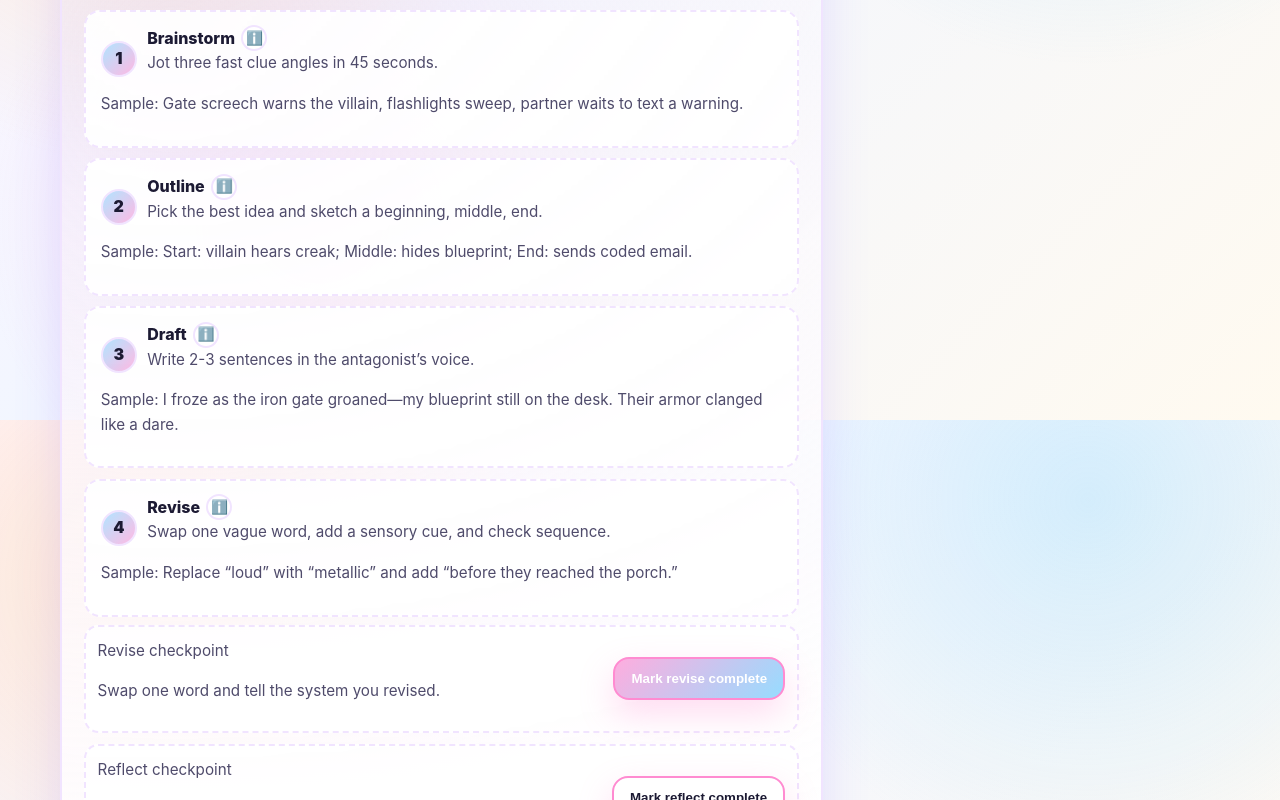
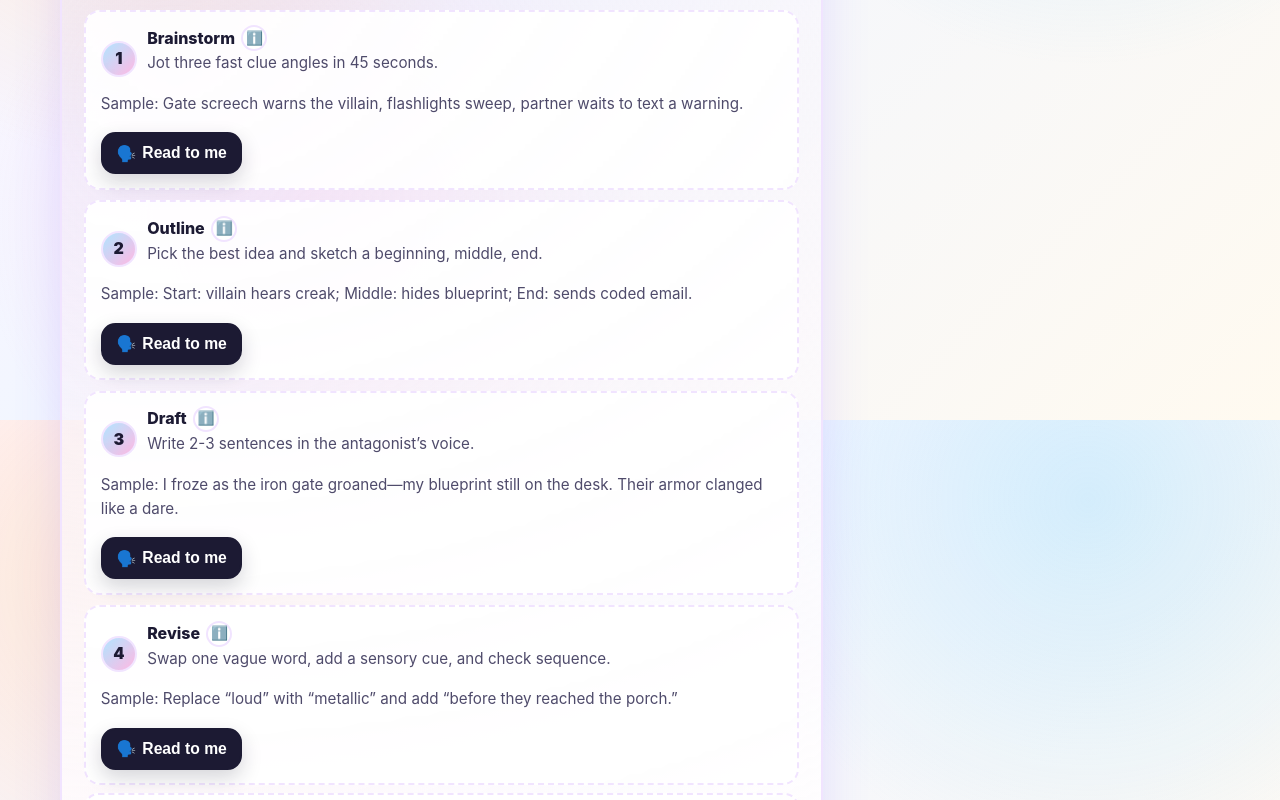
Before and after one commit to Omoluabi1003/Keyville, a Next.js app: page /experience in a window 1280 px wide. Shown: the part 2780-3580 px from the top of the page. Built offline with nearby package versions, Linux system fonts and the light colour scheme.

Commit message:
Add read aloud controls to scaffold steps

```diff
--- a/app/experience/ExperienceSandbox.tsx
+++ b/app/experience/ExperienceSandbox.tsx
@@ -167,6 +167,9 @@ export default function ExperienceSandbox() {
   const [hasHydrated, setHasHydrated] = useState(false);
   const [selectedClass, setSelectedClass] = useState(classSections[1]);
   const [teacherPlans, setTeacherPlans] = useState<Record<string, TeacherClassSetting>>({});
+  const [speechSupported, setSpeechSupported] = useState(false);
+  const [activeVoice, setActiveVoice] = useState<SpeechSynthesisVoice | null>(null);
+  const [speakingId, setSpeakingId] = useState<string | null>(null);
 
   const activeTeacherPlan = useMemo(
     () => teacherPlans[selectedClass] ?? defaultTeacherClassSetting(),
@@ -197,6 +200,28 @@ export default function ExperienceSandbox() {
     () => kidThemes.find((theme) => theme.id === activeTeacherPlan.selectedThemeId),
     [activeTeacherPlan.selectedThemeId]
   );
+
+  useEffect(() => {
+    if (typeof window === 'undefined' || !('speechSynthesis' in window)) return;
+
+    const synth = window.speechSynthesis;
+
+    const chooseVoice = () => {
+      const voices = synth.getVoices();
+      const englishVoice = voices.find((voice) => voice.lang.toLowerCase().startsWith('en'));
+      setActiveVoice(englishVoice ?? voices[0] ?? null);
+      setSpeechSupported(true);
+    };
+
+    chooseVoice();
+    synth.addEventListener('voiceschanged', chooseVoice);
+    synth.onvoiceschanged = chooseVoice;
+
+    return () => {
+      synth.removeEventListener('voiceschanged', chooseVoice);
+      synth.onvoiceschanged = null;
+    };
+  }, []);
 
   const themePromptCount = selectedTheme?.starterPrompts.length ?? 0;
 
@@ -350,6 +375,24 @@ export default function ExperienceSandbox() {
       label: 'Reflective Thinker',
       detail: 'You noticed what changed and why it mattered.'
     });
+  };
+
+  const speakStep = (stepId: string, text: string) => {
+    if (typeof window === 'undefined' || !('speechSynthesis' in window)) return;
+
+    const synth = window.speechSynthesis;
+    synth.cancel();
+
+    const utterance = new SpeechSynthesisUtterance(text);
+    utterance.lang = activeVoice?.lang ?? 'en-US';
+    utterance.voice = activeVoice ?? null;
+    utterance.rate = 0.95;
+    utterance.pitch = 1;
+    utterance.onend = () => setSpeakingId((current) => (current === stepId ? null : current));
+    utterance.onerror = () => setSpeakingId((current) => (current === stepId ? null : current));
+
+    setSpeakingId(stepId);
+    synth.speak(utterance);
   };
 
   const correctVocabulary = vocabulary.filter((item) => vocabAnswers[item.word] === item.correct).length;
@@ -538,6 +581,24 @@ export default function ExperienceSandbox() {
                           </div>
                         </div>
                         <p className="small">Sample: {step.sample}</p>
+                        <div className="micro-step-actions">
+                          <button
+                            className="read-button"
+                            type="button"
+                            onClick={() =>
+                              speakStep(
+                                step.id,
+                                `${step.title}. ${step.prompt} Tip: ${step.tooltip}. Sample: ${step.sample}`
+                              )
+                            }
+                            disabled={!speechSupported}
+                            aria-label={`Read ${step.title} instructions aloud`}
+                          >
+                            <span aria-hidden>{speakingId === step.id ? '🔊' : '🗣️'}</span>
+                            Read to me
+                          </button>
+                          {!speechSupported && <span className="small">Audio not available in this browser.</span>}
+                        </div>
                       </li>
                     ))}
                   </ol>
--- a/app/globals.css
+++ b/app/globals.css
@@ -708,3 +708,32 @@ blockquote {
   cursor: help;
   font-size: 0.85rem;
 }
+
+.micro-step-actions {
+  margin-top: 0.65rem;
+  display: flex;
+  gap: 0.6rem;
+  align-items: center;
+  flex-wrap: wrap;
+}
+
+.read-button {
+  display: inline-flex;
+  align-items: center;
+  gap: 0.4rem;
+  padding: 0.6rem 0.85rem;
+  border-radius: 0.9rem;
+  border: 2px solid #1c1a33;
+  background: #1c1a33;
+  color: #ffffff;
+  font-weight: 800;
+  font-size: 0.98rem;
+  cursor: pointer;
+  box-shadow: 0 8px 20px rgba(28, 26, 51, 0.18);
+}
+
+.read-button:disabled {
+  opacity: 0.6;
+  cursor: not-allowed;
+  box-shadow: none;
+}
```
